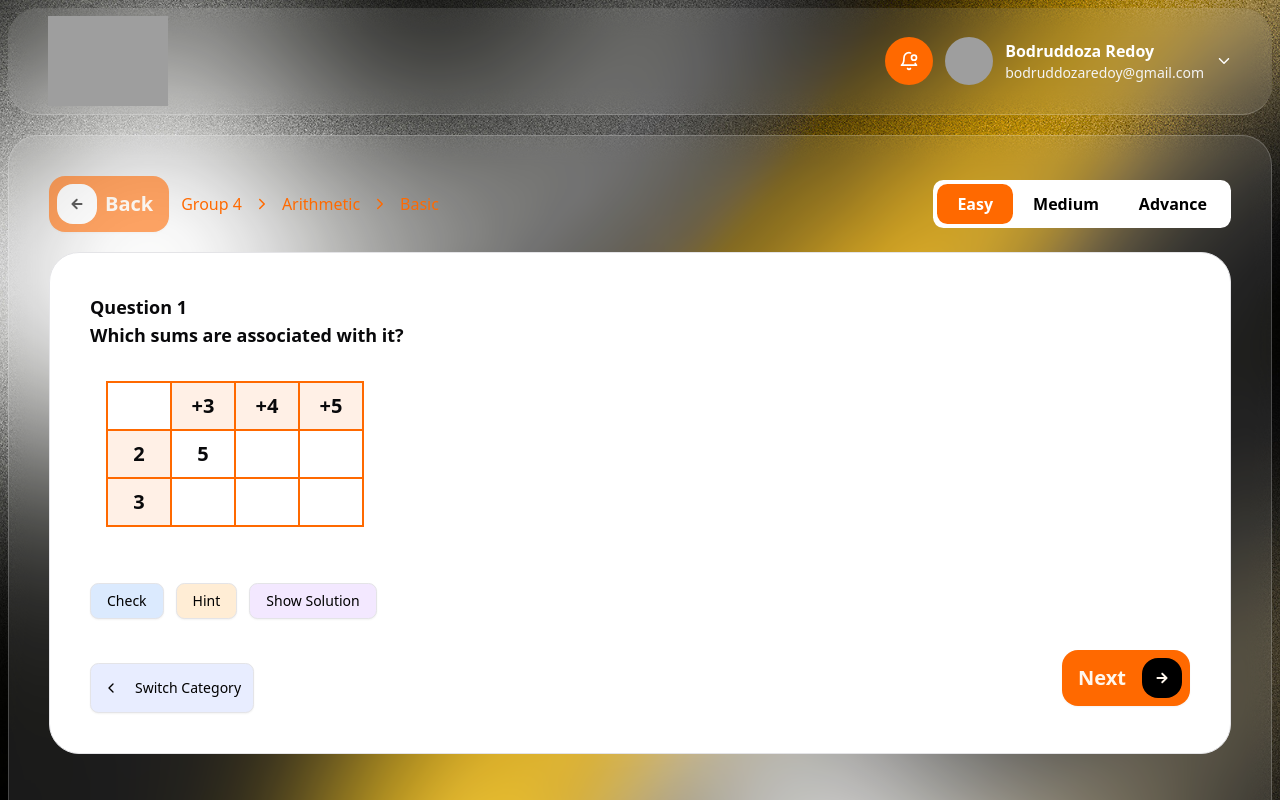
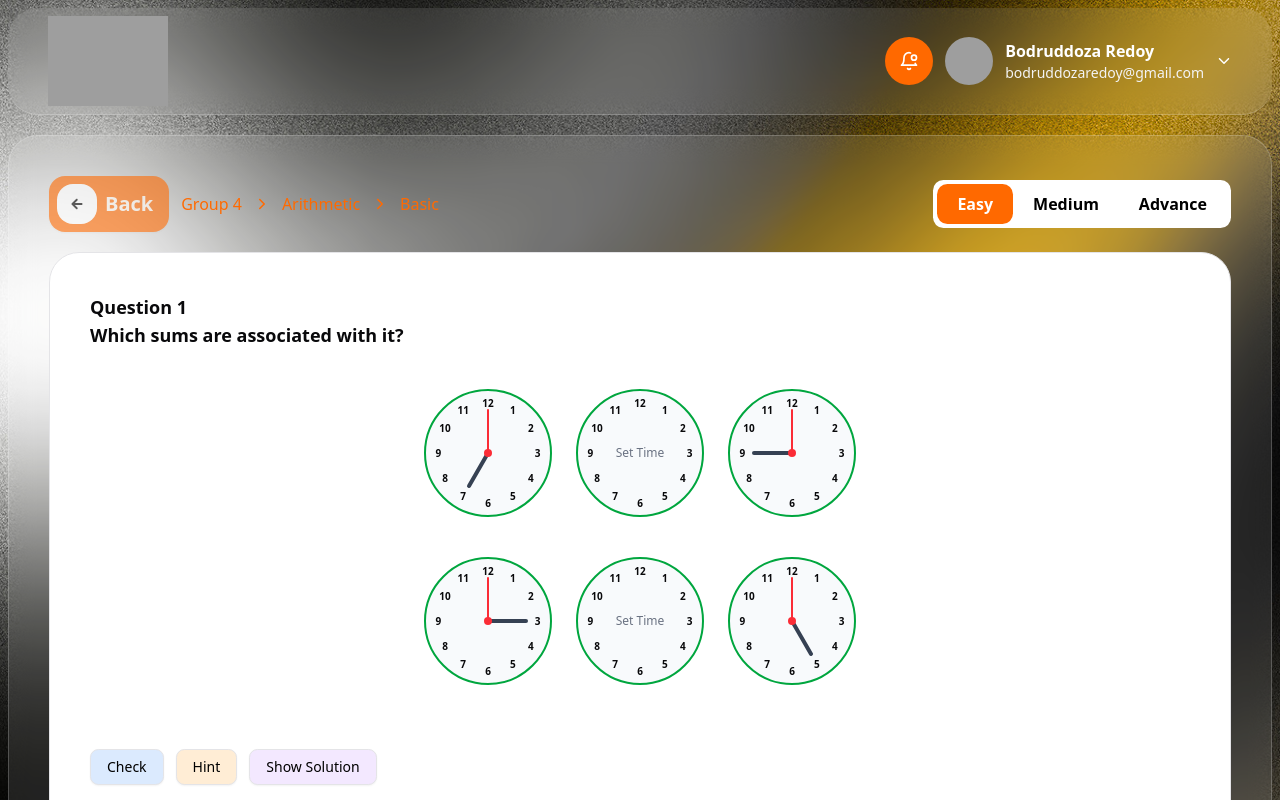
Before and after one commit to juyel66/Eduloop-quize-Application, a React (Vite) app: page /arithmetic in a window 1280 px wide. Shown: the top 800 px of the page. Built offline with nearby package versions, Linux system fonts and the light colour scheme; grey boxes are pictures that could not be loaded.

Commit message:
Update: ArrTypeTwelve page with implementation

```diff
--- a/src/pages/Arithmetic/components/ArrTypeEleven.tsx
+++ b/src/pages/Arithmetic/components/ArrTypeEleven.tsx
@@ -6,12 +6,12 @@ import React, { useState } from "react";
 const data = [
   {
     id: 1,
-    column: [0, 3, 4, 5], // always have 0 at first index
+    column: [0, 3, 4, 5],
     rows: [
       {
         header: 2,
         cells: [
-          { value: 5, correct: 5 }, // prefilled
+          { value: 5, correct: 5 },
           { correct: 6 },
           { correct: 7 },
         ],
@@ -19,6 +19,24 @@ const data = [
       {
         header: 3,
         cells: [{ correct: 6 }, { correct: 7 }, { correct: 8 }],
+      },
+    ],
+  },
+  {
+    id: 2,
+    column: [0, 2, 5, 7],
+    rows: [
+      {
+        header: 4,
+        cells: [
+          { value: 6, correct: 6 },
+          { correct: 9 },
+          { correct: 11 },
+        ],
+      },
+      {
+        header: 6,
+        cells: [{ correct: 8 }, { correct: 11 }, { correct: 13 }],
       },
     ],
   },
@@ -30,14 +48,19 @@ export default function ArrTypeEleven() {
   const [userAnswers, setUserAnswers] = useState<{ [key: string]: string }>({});
   const [showHint, setShowHint] = useState(false);
   const [status, setStatus] = useState<"match" | "wrong" | null>(null);
-  const [checked, setChecked] = useState(false); // to show feedback after check
+  const [checked, setChecked] = useState(false);
 
   const handleShowHint = () => setShowHint((v) => !v);
 
-  const handleInputChange = (rowIndex: number, colIndex: number, value: string) => {
+  const handleInputChange = (
+    puzzleId: number,
+    rowIndex: number,
+    colIndex: number,
+    value: string
+  ) => {
     setUserAnswers((prev) => ({
       ...prev,
-      [`${rowIndex}-${colIndex}`]: value,
+      [`${puzzleId}-${rowIndex}-${colIndex}`]: value,
     }));
   };
 
@@ -48,7 +71,7 @@ export default function ArrTypeEleven() {
       d.rows.forEach((r, rowIndex) => {
         r.cells.forEach((c, colIndex) => {
           if (c.value === undefined) {
-            const userValue = userAnswers[`${rowIndex}-${colIndex}`];
+            const userValue = userAnswers[`${d.id}-${rowIndex}-${colIndex}`];
             if (Number(userValue) !== c.correct) {
               allCorrect = false;
             }
@@ -67,7 +90,7 @@ export default function ArrTypeEleven() {
       d.rows.forEach((r, rowIndex) => {
         r.cells.forEach((c, colIndex) => {
           if (c.value === undefined) {
-            filled[`${rowIndex}-${colIndex}`] = String(c.correct);
+            filled[`${d.id}-${rowIndex}-${colIndex}`] = String(c.correct);
           }
         });
       });
@@ -94,7 +117,7 @@ export default function ArrTypeEleven() {
 
   return (
     <div>
-      <div className="p-4">
+      <div className="p-4 flex items-center justify-center gap-10">
         {data.map((d) => (
           <table
             key={d.id}
@@ -123,7 +146,7 @@ export default function ArrTypeEleven() {
                   </td>
                   {/* row cells */}
                   {r.cells.map((c, colIndex) => {
-                    const key = `${rowIndex}-${colIndex}`;
+                    const key = `${d.id}-${rowIndex}-${colIndex}`;
                     const userValue = userAnswers[key];
                     let cellClass = "";
 
@@ -147,10 +170,10 @@ export default function ArrTypeEleven() {
                             type="text"
                             value={userValue || ""}
                             onChange={(e) =>
-                              handleInputChange(rowIndex, colIndex, e.target.value)
+                              handleInputChange(d.id, rowIndex, colIndex, e.target.value)
                             }
                             className={`w-full h-full text-center outline-none ${cellClass}`}
-                            disabled={status === "match"} // lock after solved
+                            disabled={status === "match"}
                           />
                         )}
                       </td>
--- a/src/pages/Arithmetic/components/ArrTypeTwelve.tsx
+++ b/src/pages/Arithmetic/components/ArrTypeTwelve.tsx
@@ -1,7 +1,293 @@
-import React from 'react'
+import Check from "@/components/common/Check";
+import Controllers from "@/components/common/Controllers";
+import Hint from "@/components/common/Hint";
+import React, { useState } from "react";
 
-export default function ArrTypeTwelve({ data, hint }: any) {
+const hint =
+  "Look at the pattern of hours. The missing clock should be between the given ones.";
+
+const data = [
+  {
+    id: 1,
+    clocks: [
+      { value: { hour: 7, minute: 0 }, correct: { hour: 7, minute: 0 } },
+      { user: true, correct: { hour: 8, minute: 0 } },
+      { value: { hour: 9, minute: 0 }, correct: { hour: 9, minute: 0 } },
+    ],
+  },
+  {
+    id: 2,
+    clocks: [
+      { value: { hour: 3, minute: 0 }, correct: { hour: 3, minute: 0 } },
+      { user: true, correct: { hour: 4, minute: 0 } },
+      { value: { hour: 5, minute: 0 }, correct: { hour: 5, minute: 0 } },
+    ],
+  },
+];
+
+export default function ArrTypeTwelve() {
+  const [userAnswers, setUserAnswers] = useState<{
+    [key: string]: { hour: number; minute: number };
+  }>({});
+  const [isOpen, setIsOpen] = useState<{ rowId: number; clockIndex: number } | null>(
+    null
+  );
+  const [tempHour, setTempHour] = useState(0);
+  const [tempMinute, setTempMinute] = useState(0);
+  const [status, setStatus] = useState<"match" | "wrong" | null>(null);
+  const [showHint, setShowHint] = useState(false);
+  const [checked, setChecked] = useState(false);
+
+  const handleOpenModal = (
+    rowId: number,
+    clockIndex: number,
+    existing?: { hour: number; minute: number }
+  ) => {
+    setTempHour(existing?.hour || 0);
+    setTempMinute(existing?.minute || 0);
+    setIsOpen({ rowId, clockIndex });
+  };
+
+  const handleSave = () => {
+    if (isOpen) {
+      setUserAnswers((prev) => ({
+        ...prev,
+        [`${isOpen.rowId}-${isOpen.clockIndex}`]: {
+          hour: tempHour,
+          minute: tempMinute,
+        },
+      }));
+      setIsOpen(null);
+    }
+  };
+
+  const handleCheck = () => {
+    let allCorrect = true;
+    data.forEach((row) => {
+      row.clocks.forEach((clock, index) => {
+        if (clock.user) {
+          const ans = userAnswers[`${row.id}-${index}`];
+          if (
+            !ans ||
+            ans.hour !== clock.correct.hour ||
+            ans.minute !== clock.correct.minute
+          ) {
+            allCorrect = false;
+          }
+        }
+      });
+    });
+    setStatus(allCorrect ? "match" : "wrong");
+    setChecked(true);
+  };
+
+  const handleShowSolution = () => {
+    const filled: { [key: string]: { hour: number; minute: number } } = {};
+    data.forEach((row) => {
+      row.clocks.forEach((clock, index) => {
+        if (clock.user) {
+          filled[`${row.id}-${index}`] = clock.correct;
+        }
+      });
+    });
+    setUserAnswers(filled);
+    setStatus("match");
+    setChecked(true);
+  };
+
+  const handleShowHint = () => setShowHint((v) => !v);
+
+  const summary =
+    status === "match"
+      ? {
+          text: "🎉 All Correct! Great job",
+          color: "text-green-600",
+          bgColor: "bg-green-100",
+          borderColor: "border-green-600",
+        }
+      : status === "wrong"
+      ? {
+          text: "❌ Some answers are wrong. Check again.",
+          color: "text-red-600",
+          bgColor: "bg-red-100",
+          borderColor: "border-red-600",
+        }
+      : null;
+
+  // ⏰ Clock component
+  const Clock = ({
+    hour,
+    minute,
+    onClick,
+    highlight,
+    hideHands,
+  }: {
+    hour: number;
+    minute: number;
+    onClick?: () => void;
+    highlight?: "correct" | "wrong";
+    hideHands?: boolean;
+  }) => {
+    const hourDeg = (hour % 12) * 30 + minute * 0.5;
+    const minuteDeg = minute * 6;
+    return (
+      <div
+        className={`relative w-32 h-32 border-2 border-green-600 rounded-full flex items-center justify-center bg-slate-50 cursor-pointer
+          ${
+            highlight === "correct"
+              ? "ring-4 ring-green-400"
+              : highlight === "wrong"
+              ? "ring-4 ring-red-400"
+              : ""
+          }`}
+        onClick={onClick}
+      >
+        {/* Hands (only show if not hidden) */}
+        {!hideHands && (
+          <>
+            {/* Hour hand */}
+            <div
+              className="absolute bottom-1/2 left-1/2 w-1 rounded-lg h-10 bg-gray-700 origin-bottom"
+              style={{ transform: `translateX(-50%) rotate(${hourDeg}deg)` }}
+            />
+            {/* Minute hand */}
+            <div
+              className="absolute bottom-1/2 left-1/2 w-0.5 h-11 rounded-lg bg-red-500 origin-bottom"
+              style={{ transform: `translateX(-50%) rotate(${minuteDeg}deg)` }}
+            />
+            {/* Center dot */}
+            <div className="absolute w-2 h-2 bg-red-500 rounded-full" />
+          </>
+        )}
+
+        {/* Placeholder for empty user clock */}
+        {hideHands && (
+          <div className="absolute text-xs text-gray-500 font-medium">
+            Set Time
+          </div>
+        )}
+
+        {/* Numbers */}
+        {[...Array(12)].map((_, i) => {
+          const angle = (i + 1) * 30;
+          const x = 50 + 40 * Math.sin((angle * Math.PI) / 180);
+          const y = 50 - 40 * Math.cos((angle * Math.PI) / 180);
+          return (
+            <div
+              key={i}
+              className="absolute text-[10px] font-bold"
+              style={{
+                left: `${x}%`,
+                top: `${y}%`,
+                transform: "translate(-50%, -50%)",
+              }}
+            >
+              {i + 1}
+            </div>
+          );
+        })}
+      </div>
+    );
+  };
+
   return (
-    <div>ArrTypeTwelve</div>
-  )
+    <div>
+      {/* Multiple sets of clocks stacked vertically */}
+      <div className="flex flex-col items-center gap-10 p-6">
+        {data.map((row) => (
+          <div key={row.id} className="flex gap-6">
+            {row.clocks.map((clock, index) => {
+              const userAns = userAnswers[`${row.id}-${index}`];
+              let highlight: "correct" | "wrong" | undefined;
+
+              if (checked && clock.user) {
+                if (
+                  userAns &&
+                  userAns.hour === clock.correct.hour &&
+                  userAns.minute === clock.correct.minute
+                ) {
+                  highlight = "correct";
+                } else {
+                  highlight = "wrong";
+                }
+              }
+
+              return (
+                <Clock
+                  key={`${row.id}-${index}`}
+                  hour={clock.value?.hour ?? userAns?.hour ?? 0}
+                  minute={clock.value?.minute ?? userAns?.minute ?? 0}
+                  onClick={
+                    clock.user
+                      ? () => handleOpenModal(row.id, index, userAns)
+                      : undefined
+                  }
+                  highlight={highlight}
+                  hideHands={clock.user && !userAns}
+                />
+              );
+            })}
+          </div>
+        ))}
+      </div>
+
+      {/* Modal */}
+      {isOpen && (
+        <div className="fixed inset-0 bg-black/50 flex items-center justify-center">
+          <div className="bg-white p-6 rounded-lg shadow-lg w-80">
+            <h2 className="text-lg font-bold mb-4">Set Time</h2>
+            <div className="flex gap-4">
+              <div>
+                <label className="block text-sm mb-1">Hour</label>
+                <input
+                  type="number"
+                  min={1}
+                  max={12}
+                  value={tempHour}
+                  onChange={(e) => setTempHour(Number(e.target.value))}
+                  className="border p-2 rounded w-20"
+                />
+              </div>
+              <div>
+                <label className="block text-sm mb-1">Minute</label>
+                <input
+                  type="number"
+                  min={0}
+                  max={59}
+                  value={tempMinute}
+                  onChange={(e) => setTempMinute(Number(e.target.value))}
+                  className="border p-2 rounded w-20"
+                />
+              </div>
+            </div>
+            <div className="flex justify-end gap-2 mt-6">
+              <button
+                onClick={() => setIsOpen(null)}
+                className="px-4 py-2 rounded bg-gray-200 hover:bg-gray-300"
+              >
+                Cancel
+              </button>
+              <button
+                onClick={handleSave}
+                className="px-4 py-2 rounded bg-green-600 text-white hover:bg-green-700"
+              >
+                Save
+              </button>
+            </div>
+          </div>
+        </div>
+      )}
+
+      {/* Controllers */}
+      <div>
+        <Controllers
+          handleCheck={handleCheck}
+          handleShowSolution={handleShowSolution}
+          handleShowHint={handleShowHint}
+        />
+        {showHint && <Hint hint={hint} />}
+        <Check summary={summary} />
+      </div>
+    </div>
+  );
 }
--- a/src/pages/Arithmetic/components/Questions.ts
+++ b/src/pages/Arithmetic/components/Questions.ts
@@ -1,6 +1,44 @@
 import type { Question } from "@/types/ArithmeticType";
 
 export const QUESTIONS_DATA: any[] = [
+  {
+    id: 15,
+    type: "math15",
+    group: "4",
+    subject: "Arithmetic",
+    category: "Basic",
+    level: "Easy",
+    metadata: {
+      question: "Which sums are associated with it?",
+      data: [
+        {
+          id: 1,
+          top: 5,
+          bottoms: [2, null],
+          answers: ["2 + 3 = 5", "3 + 2 = 5", "5 - 2 = 3", "5 - 3 = 2"],
+        },
+        {
+          id: 2,
+          top: 7,
+          bottoms: [2, 5],
+          answers: ["2 + 5 = 7", "5 + 2 = 7", "7 - 2 = 5", "7 - 5 = 2"],
+        },
+        {
+          id: 3,
+          bottoms: [4, 5],
+          top: null,
+          answers: ["4 + 5 = 9", "5 + 4 = 9", "9 - 4 = 5", "9 - 5 = 4"],
+        },
+        {
+          id: 4,
+          top: 8,
+          bottoms: [2, 6],
+          answers: ["2 + 6 = 8", "6 + 2 = 8", "8 - 2 = 6", "8 - 6 = 2"],
+        },
+      ],
+      hint: "Only find those numbers sum, that is matched with the box numbers.",
+    },
+  },
   {
     id: 14,
     type: "math14",
```
